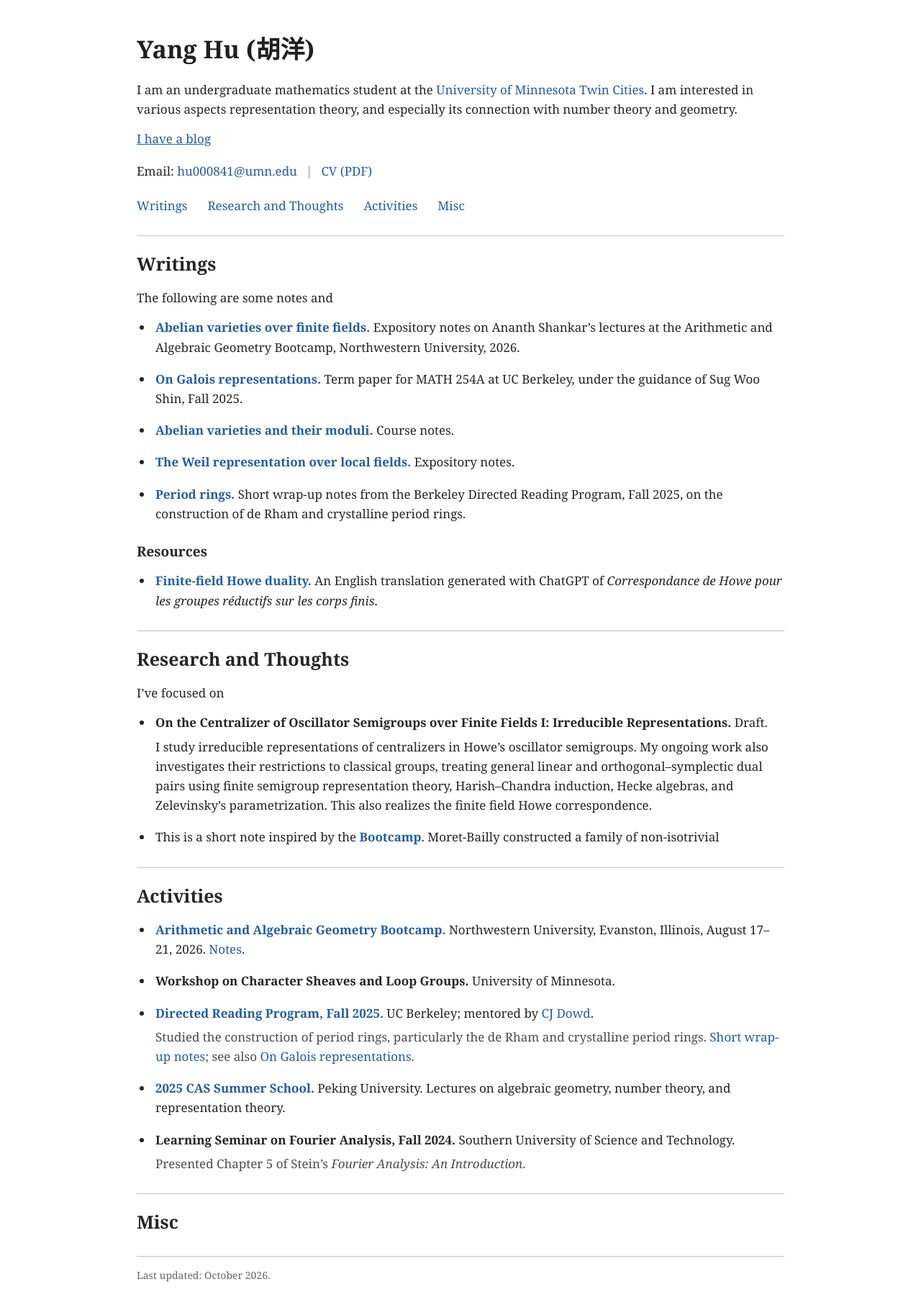
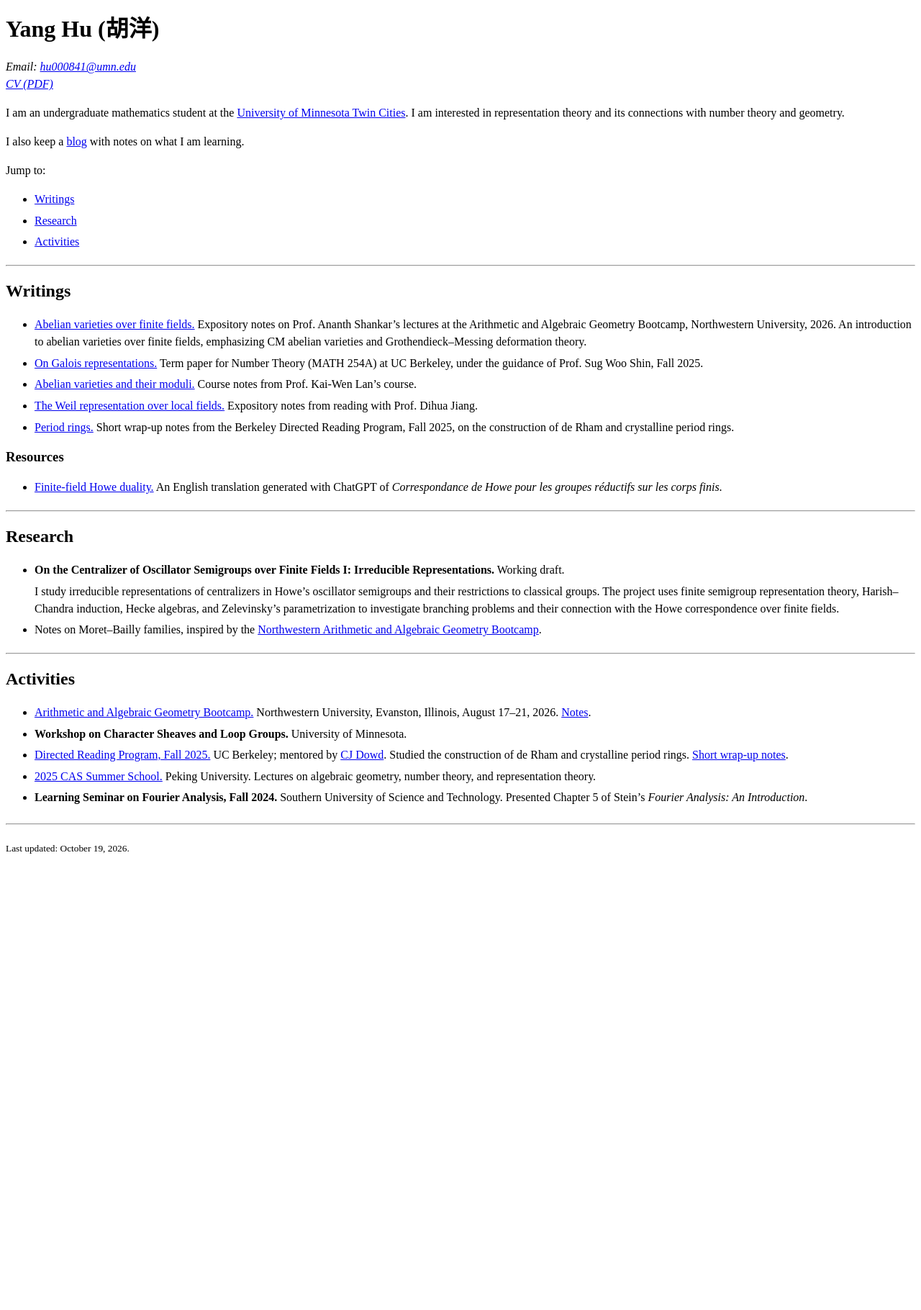
Before and after one commit to hu000841-math/hu000841-math.github.io, a Jekyll site: the page built from index.md, in a window 1280 px wide. Shown: the whole page at 72% size. Built offline with Jekyll 4.4.1, drawn with Linux system fonts in a browser that asks for light colours; after the commit the page ends 1198 px from its top, so only the background shows below that.

Commit message:
Simplify academic homepage and update CV
Use a plain serif layout with section links, preserve notes and blog, and refresh CV.

```diff
--- a/_layouts/home.html
+++ b/_layouts/home.html
@@ -5,58 +5,27 @@
   <meta name="viewport" content="width=device-width, initial-scale=1">
   <meta name="description" content="{{ page.description | escape }}">
   <meta name="author" content="Yang Hu">
-  <meta name="theme-color" content="#ffffff">
-  <meta property="og:title" content="{{ page.title | escape }}">
-  <meta property="og:description" content="Writings, research, and academic activities in representation theory, number theory, and arithmetic geometry.">
-  <meta property="og:type" content="website">
   <title>{{ page.title | escape }}</title>
   <link rel="icon" href="{{ '/assets/favicon.svg' | relative_url }}" type="image/svg+xml">
   <style>
-    * { box-sizing: border-box; }
-    html { scroll-behavior: smooth; scroll-padding-top: 24px; }
-    body { margin: 0; background: #fff; color: #252525; font: 17px/1.6 Georgia, "Times New Roman", serif; }
-    main { width: min(900px, calc(100% - 64px)); margin: 48px auto 36px; }
-    a { color: #225ea0; text-decoration: none; overflow-wrap: anywhere; }
-    a:hover { text-decoration: underline; text-underline-offset: 3px; }
-    a:focus-visible { outline: 2px solid #225ea0; outline-offset: 4px; }
-    .skip { position: fixed; left: 16px; top: -80px; padding: 8px 14px; background: white; border: 1px solid #aaa; }
-    .skip:focus { top: 12px; }
-    h1 { margin: 0 0 22px; color: #202020; font-size: 34px; font-weight: 600; line-height: 1.2; }
-    h2 { margin: 0 0 18px; color: #252525; font-size: 25px; font-weight: 600; line-height: 1.3; }
-    h3 { margin: 0 0 12px; font-size: 19px; font-weight: 600; }
-    section h3 { margin-top: 24px; }
-    p { margin: 0 0 14px; }
-    .contact { margin-top: 18px; }
-    .contact .sep { color: #888; margin: 0 12px; }
-    nav { display: flex; flex-wrap: wrap; gap: 12px 28px; margin: 20px 0 0; }
-    section { border-top: 1px solid #bfc1c3; margin-top: 28px; padding-top: 22px; scroll-margin-top: 24px; }
-    ul { margin: 0; padding-left: 23px; }
-    li { padding-left: 3px; margin: 0 0 17px; }
-    li:last-child { margin-bottom: 0; }
-    li p { margin: 6px 0 0; }
-    li > p:first-child { margin: 0; }
-    #activities li p:not(:first-child) { color: #4c4c4c; }
-    .status { color: #5e5e5e; font-size: .94em; }
-    .details { color: #4c4c4c; }
-    footer { margin-top: 32px; border-top: 1px solid #bfc1c3; padding-top: 15px; font-size: 14px; color: #666; }
-    sub { font-size: .75em; line-height: 0; }
-    @media (max-width: 600px) {
-      body { font-size: 16px; line-height: 1.65; }
-      main { width: calc(100% - 36px); margin-top: 28px; }
-      h1 { font-size: 30px; margin-bottom: 19px; }
-      h2 { font-size: 23px; }
-      h3 { font-size: 18px; }
-      nav { column-gap: 24px; }
-      .contact .sep { margin: 0 8px; }
-      section { margin-top: 24px; padding-top: 20px; }
-      ul { padding-left: 20px; }
+    body {
+      margin: 8px;
+      color: #000;
+      background: #fff;
+      font: 16px/1.5 "Times New Roman", Times, serif;
     }
-    @media (prefers-reduced-motion: reduce) { html { scroll-behavior: auto; } }
+    a { overflow-wrap: anywhere; }
+    a:focus-visible { outline: 2px solid #0000ee; outline-offset: 3px; }
+    h1, h2, h3 { line-height: 1.2; }
+    li { margin-bottom: .35em; }
+    li p { margin: .35em 0; }
+    hr { margin: 1.25em 0; }
+    .contact { font-style: italic; }
+    .skip { position: absolute; left: -9999px; }
+    .skip:focus { position: static; }
+    footer { margin-top: 1.5em; }
     @media print {
-      body { font-size: 11pt; }
-      main { width: 100%; margin: 0; }
-      nav, .skip { display: none; }
-      a { color: inherit; }
+      .jump-to, .skip { display: none; }
       h2, h3 { break-after: avoid; }
       li { break-inside: avoid; }
     }
@@ -65,25 +34,11 @@
 <body>
   <a class="skip" href="#main">Skip to content</a>
   <main id="main">
-    {% assign sections = content | split: '<h2 id="' %}
-    <header id="about">
-      {{ sections[0] }}
-      <p class="contact">Email: <a href="mailto:{{ page.email | escape }}">{{ page.email | escape }}</a><span class="sep" aria-hidden="true">|</span><a href="{{ page.cv | relative_url }}">CV (PDF)</a></p>
-      <nav aria-label="Main navigation">
-        {% for section in sections offset:1 %}
-          {% assign section_id = section | split: '"' | first %}
-          {% assign section_title = section | split: '</h2>' | first | split: '>' | last %}
-          <a href="#{{ section_id | escape }}">{{ section_title | strip_html }}</a>
-        {% endfor %}
-      </nav>
-    </header>
-    {% for section in sections offset:1 %}
-      {% assign section_id = section | split: '"' | first %}
-      <section id="{{ section_id | escape }}" aria-labelledby="{{ section_id | escape }}-heading">
-        <h2 id="{{ section_id | escape }}-heading"{{ section | remove_first: section_id | remove_first: '"' }}
-      </section>
-    {% endfor %}
-    <footer>Last updated: {{ page.updated | escape }}.</footer>
+    {{ content }}
   </main>
+  <footer>
+    <hr>
+    <small>Last updated: {{ page.updated | escape }}.</small>
+  </footer>
 </body>
 </html>
--- a/index.md
+++ b/index.md
@@ -1,62 +1,71 @@
 ---
 layout: home
 permalink: /
-title: "Yang Hu | Mathematics"
+title: "Yang Hu's Website"
 description: "Yang Hu's mathematics homepage: writings, research, and academic activities."
 email: hu000841@umn.edu
-cv: assets/Yang_Hu_CV_2026.pdf
-updated: October 2026
+cv: assets/Yang_Hu_CV_20261019.pdf
+updated: October 19, 2026
 ---
 
 # Yang Hu (胡洋)
 
-I am an undergraduate mathematics student at the [University of Minnesota Twin Cities](https://cse.umn.edu/math). I am interested in various aspects representation theory, and especially its connection with number theory and geometry.
+<p class="contact">Email: <a href="mailto:{{ page.email | escape }}">{{ page.email | escape }}</a><br>
+<a href="{{ page.cv | relative_url }}">CV (PDF)</a></p>
 
-<a href="/blog/" style="text-decoration: underline;">I have a blog</a>
+I am an undergraduate mathematics student at the [University of Minnesota Twin Cities](https://cse.umn.edu/math). I am interested in representation theory and its connections with number theory and geometry.
+
+I also keep a [blog](/blog/) with notes on what I am learning.
+
+<nav class="jump-to" aria-label="Page sections">
+Jump to:
+<ul>
+  <li><a href="#writings">Writings</a></li>
+  <li><a href="#research">Research</a></li>
+  <li><a href="#activities">Activities</a></li>
+</ul>
+</nav>
+
+---
 
 ## Writings
 
-The following are some notes and
+- {: #abelian-finite-fields} [Abelian varieties over finite fields.](https://drive.google.com/file/d/16v6srhJhKP-dbE84ghbRuIaM8eVpW9Bm/view?usp=drive_link) Expository notes on Prof. Ananth Shankar's lectures at the Arithmetic and Algebraic Geometry Bootcamp, Northwestern University, 2026. An introduction to abelian varieties over finite fields, emphasizing CM abelian varieties and Grothendieck–Messing deformation theory.
 
-- {: #abelian-finite-fields} [**Abelian varieties over finite fields.**](https://drive.google.com/file/d/16v6srhJhKP-dbE84ghbRuIaM8eVpW9Bm/view?usp=drive_link) Expository notes on Ananth Shankar’s lectures at the Arithmetic and Algebraic Geometry Bootcamp, Northwestern University, 2026.
+- {: #galois-representations} [On Galois representations.](https://drive.google.com/file/d/1xqiKAEn0mt98e3qUyMpAXlZIqb8mTxhA/view?usp=sharing) Term paper for Number Theory (MATH 254A) at UC Berkeley, under the guidance of Prof. Sug Woo Shin, Fall 2025.
 
-- {: #galois-representations} [**On Galois representations.**](https://drive.google.com/file/d/1xqiKAEn0mt98e3qUyMpAXlZIqb8mTxhA/view?usp=sharing) Term paper for MATH 254A at UC Berkeley, under the guidance of Sug Woo Shin, Fall 2025.
+- [Abelian varieties and their moduli.](https://drive.google.com/file/d/19WjINI-4aaCx639PUqLD6tK76tP-QrwQ/view?usp=sharing) Course notes from Prof. Kai-Wen Lan's course.
 
-- [**Abelian varieties and their moduli.**](https://drive.google.com/file/d/19WjINI-4aaCx639PUqLD6tK76tP-QrwQ/view?usp=sharing) Course notes.
+- [The Weil representation over local fields.](https://drive.google.com/file/d/15ps-39MJoJIrPOxIXZXjAwctrbUXkaum/view?usp=sharing) Expository notes from reading with Prof. Dihua Jiang.
 
-- [**The Weil representation over local fields.**](https://drive.google.com/file/d/15ps-39MJoJIrPOxIXZXjAwctrbUXkaum/view?usp=sharing) Expository notes.
-
-- {: #period-rings} [**Period rings.**](https://drive.google.com/file/d/1C9g1qAAOBA9MCHdIpE2mCjM28UX_oNui/view?usp=sharing) Short wrap-up notes from the Berkeley Directed Reading Program, Fall 2025, on the construction of de Rham and crystalline period rings.
+- {: #period-rings} [Period rings.](https://drive.google.com/file/d/1C9g1qAAOBA9MCHdIpE2mCjM28UX_oNui/view?usp=sharing) Short wrap-up notes from the Berkeley Directed Reading Program, Fall 2025, on the construction of de Rham and crystalline period rings.
 
 ### Resources
 
-- [**Finite-field Howe duality.**](https://drive.google.com/file/d/1H1Y563ih03zAxRfPeHQhzHEU8mwvkkrx/view?usp=sharing) An English translation generated with ChatGPT of *Correspondance de Howe pour les groupes réductifs sur les corps finis*.
+- [Finite-field Howe duality.](https://drive.google.com/file/d/1H1Y563ih03zAxRfPeHQhzHEU8mwvkkrx/view?usp=sharing) An English translation generated with ChatGPT of *Correspondance de Howe pour les groupes réductifs sur les corps finis*.
 
-## Research and Thoughts
+---
 
-I've focused on
+<span id="research-and-thoughts"></span>
 
-- **On the Centralizer of Oscillator Semigroups over Finite Fields I: Irreducible Representations.** Draft.
+## Research
 
-  I study irreducible representations of centralizers in Howe’s oscillator semigroups. My ongoing work also investigates their restrictions to classical groups, treating general linear and orthogonal–symplectic dual pairs using finite semigroup representation theory, Harish–Chandra induction, Hecke algebras, and Zelevinsky’s parametrization. This also realizes the finite field Howe correspondence.
+- **On the Centralizer of Oscillator Semigroups over Finite Fields I: Irreducible Representations.** Working draft.
 
+  I study irreducible representations of centralizers in Howe's oscillator semigroups and their restrictions to classical groups. The project uses finite semigroup representation theory, Harish–Chandra induction, Hecke algebras, and Zelevinsky's parametrization to investigate branching problems and their connection with the Howe correspondence over finite fields.
 
--  This is a short note inspired by the  [**Bootcamp**](https://ashankar91.github.io/aag-bootcamp-2026/index.html). Moret-Bailly constructed a family of non-isotrivial
+- Notes on Moret–Bailly families, inspired by the [Northwestern Arithmetic and Algebraic Geometry Bootcamp](https://ashankar91.github.io/aag-bootcamp-2026/index.html).
+
+---
 
 ## Activities
 
-- [**Arithmetic and Algebraic Geometry Bootcamp.**](https://ashankar91.github.io/aag-bootcamp-2026/index.html) Northwestern University, Evanston, Illinois, August 17–21, 2026. [Notes](#abelian-finite-fields).
+- [Arithmetic and Algebraic Geometry Bootcamp.](https://ashankar91.github.io/aag-bootcamp-2026/index.html) Northwestern University, Evanston, Illinois, August 17–21, 2026. [Notes](#abelian-finite-fields).
 
 - **Workshop on Character Sheaves and Loop Groups.** University of Minnesota.
 
-- [**Directed Reading Program, Fall 2025.**](https://wp.math.berkeley.edu/drp/2025/12/15/fall-2025-wrap-up/) UC Berkeley; mentored by [CJ Dowd](https://math.berkeley.edu/~cjdowd/).
+- [Directed Reading Program, Fall 2025.](https://wp.math.berkeley.edu/drp/2025/12/15/fall-2025-wrap-up/) UC Berkeley; mentored by [CJ Dowd](https://math.berkeley.edu/~cjdowd/). Studied the construction of de Rham and crystalline period rings. [Short wrap-up notes](#period-rings).
 
-  Studied the construction of period rings, particularly the de Rham and crystalline period rings. [Short wrap-up notes](#period-rings); see also [On Galois representations](#galois-representations).
+- [2025 CAS Summer School.](https://math.pku.edu.cn/kxyj/xzky/165180.htm) Peking University. Lectures on algebraic geometry, number theory, and representation theory.
 
-- [**2025 CAS Summer School.**](https://math.pku.edu.cn/kxyj/xzky/165180.htm) Peking University. Lectures on algebraic geometry, number theory, and representation theory.
-
-- **Learning Seminar on Fourier Analysis, Fall 2024.** Southern University of Science and Technology.
-
-  Presented Chapter 5 of Stein’s *Fourier Analysis: An Introduction*.
-
-  ## Misc
+- **Learning Seminar on Fourier Analysis, Fall 2024.** Southern University of Science and Technology. Presented Chapter 5 of Stein's *Fourier Analysis: An Introduction*.
```
Also changed, not shown: README.md, 1 other file.
